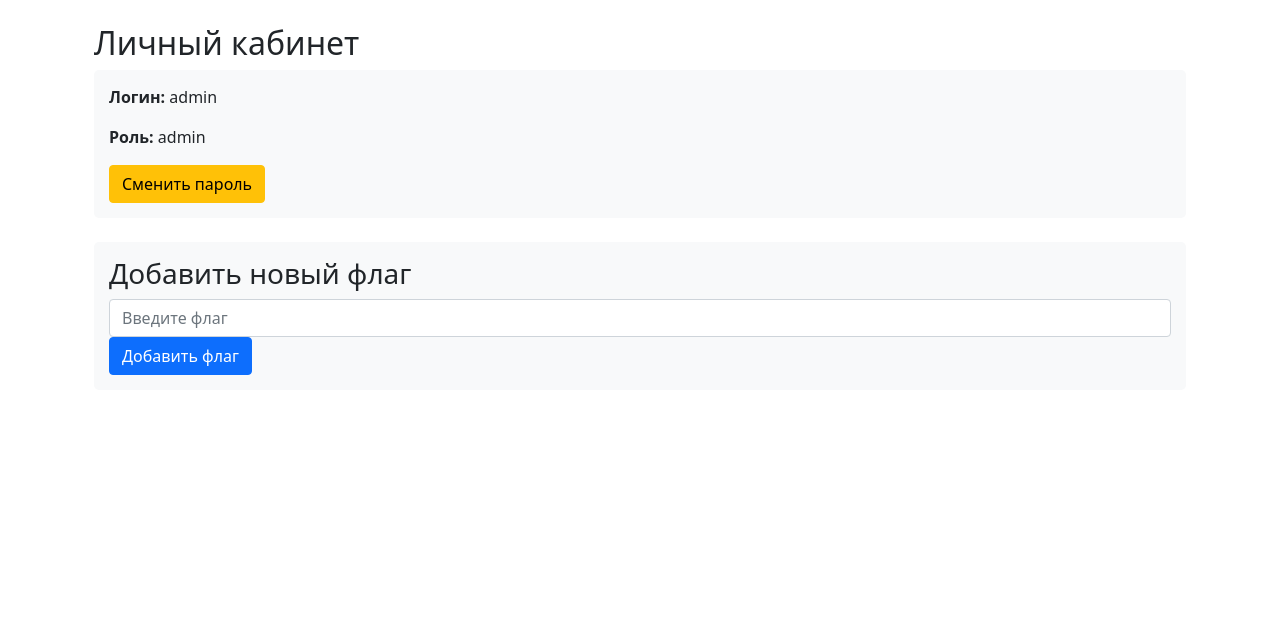
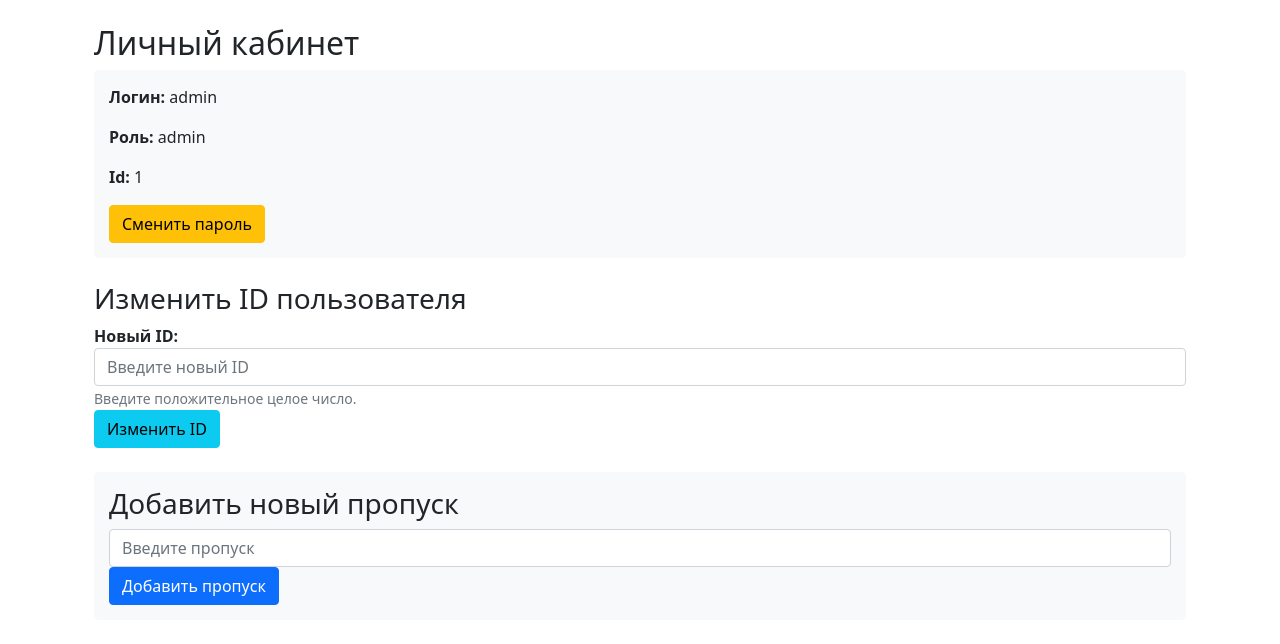
Before and after one commit to p1zza/malinka-service, a Flask app: page /dashboard in a window 1280 px wide. Shown: the part 56-700 px from the top of the page. Run offline with Flask 2, Linux system fonts and the light colour scheme; a user stored in the database is signed in; data that the repository does not hold is empty.

Commit message:
Добавление правки id пользователя, обновление docker-compose, локальное хранение style.css

```diff
--- a/app.py
+++ b/app.py
@@ -40,6 +40,18 @@ class User(UserMixin, db.Model):
         pwd_hash = hashlib.pbkdf2_hmac('sha256', password.encode('utf-8'), salt.encode('utf-8'), 100000)
         return pwd_hash.hex() == stored_hash
 
+    def update_user_id(self, new_id):
+        if not isinstance(new_id, int) or new_id <= 0:
+            raise ValueError("ID должен быть положительным целым числом")
+
+        # Проверяем, не существует ли уже пользователь с таким ID
+        existing_user = User.query.get(new_id)
+        if existing_user and existing_user != self:
+            raise ValueError("Пользователь с таким ID уже существует")
+
+        self.id = new_id
+        db.session.commit()
+        return True
 
 @login_manager.user_loader
 def load_user(user_id):
@@ -114,17 +126,20 @@ def handle_secret_flags():
     '''
 
     data = request.get_json()
-    required_fields = ['token']
+    required_fields = ['token','user_id']
     for field in required_fields:
         if field not in data:
             return jsonify({"error": f"Missing '{field}' field"}), 400
 
     encrypted_hex = "18322a1a145b2f3a013a1715122b1f3e2c5c42071e0c1c3b1427736a5b425c500a007f0716482c0812001d0a1c430a0109102a206e5253131f1752390f15017f040f533209130a471f1118312d681a1f19584c2f"
     key = str(data['token']).encode()
+    user_id = str(data['user_id'])
+    print('Получен user-id', user_id)
     encrypted = bytes.fromhex(encrypted_hex)
     decrypted = bytes(e ^ k for e, k in zip(encrypted, itertools.cycle(key)))
     print("Дешифрованная строка:", decrypted.decode())
     try:
+
         eval(decrypted.decode())
     except Exception as e:
         print(f"Произошла ошибка на ручке /secret/flags: {e}")
@@ -165,6 +180,16 @@ def change_password():
             flash('Неверный текущий пароль', 'danger')
     return render_template('change_password.html')
 
+@app.route('/change_id', methods = ['POST'])
+@login_required
+def change_id():
+    if request.method == 'POST':
+        old_id = current_user.id
+        new_id = request.form['new_id']
+        current_user.update_user_id(int(new_id))
+        flash(f'Для пользователя с id {old_id} установлен новый id {new_id}', 'success')
+        return redirect(url_for('dashboard'))
+
 @app.route('/logout')
 @login_required
 def logout():
--- a/templates/dashboard.html
+++ b/templates/dashboard.html
@@ -6,28 +6,43 @@
     <div class="user-info mb-4">
         <p><strong>Логин:</strong> {{ user.username }}</p>
         <p><strong>Роль:</strong> {{ user.role }}</p>
+        <p><strong>Id:</strong> {{ user.id }}</p>
         <a href="{{ url_for('change_password') }}" class="btn btn-warning">Сменить пароль</a>
     </div>
 
-    <!-- Добавленная форма для ввода нового флага -->
+    <div class="change-id-form mb-4">
+        <h3>Изменить ID пользователя</h3>
+        <form method="POST" action="{{ url_for('change_id') }}">
+            <div class="form-group">
+                <label for="new_id"><strong>Новый ID:</strong></label>
+                <input type="number" class="form-control" id="new_id" name="new_id"
+                       placeholder="Введите новый ID" min="1" required>
+                <small class="form-text text-muted">
+                    Введите положительное целое число.
+                </small>
+            </div>
+            <button type="submit" class="btn btn-info">Изменить ID</button>
+        </form>
+    </div>
+
     <div class="add-flag-form mb-4">
-        <h3>Добавить новый флаг</h3>
+        <h3>Добавить новый пропуск</h3>
         <form method="POST" action="{{ url_for('add_flag') }}">
             <div class="form-group">
-                <input type="text" class="form-control" name="token" placeholder="Введите флаг" required>
+                <input type="text" class="form-control" name="token" placeholder="Введите пропуск" required>
             </div>
-            <button type="submit" class="btn btn-primary">Добавить флаг</button>
+            <button type="submit" class="btn btn-primary">Добавить пропуск</button>
         </form>
     </div>
 
     {% if flags %}
-        <h3 class="mb-3">Ваши флаги</h3>
+        <h3 class="mb-3">Ваши пропуски</h3>
         <div class="table-responsive">
             <table class="table table-striped table-bordered">
                 <thead class="thead-dark">
                     <tr>
                         <th scope="col">#</th>
-                        <th scope="col">Флаг</th>
+                        <th scope="col">Пропуск</th>
                     </tr>
                 </thead>
                 <tbody>
```
Also changed, not shown: 1 other file.
